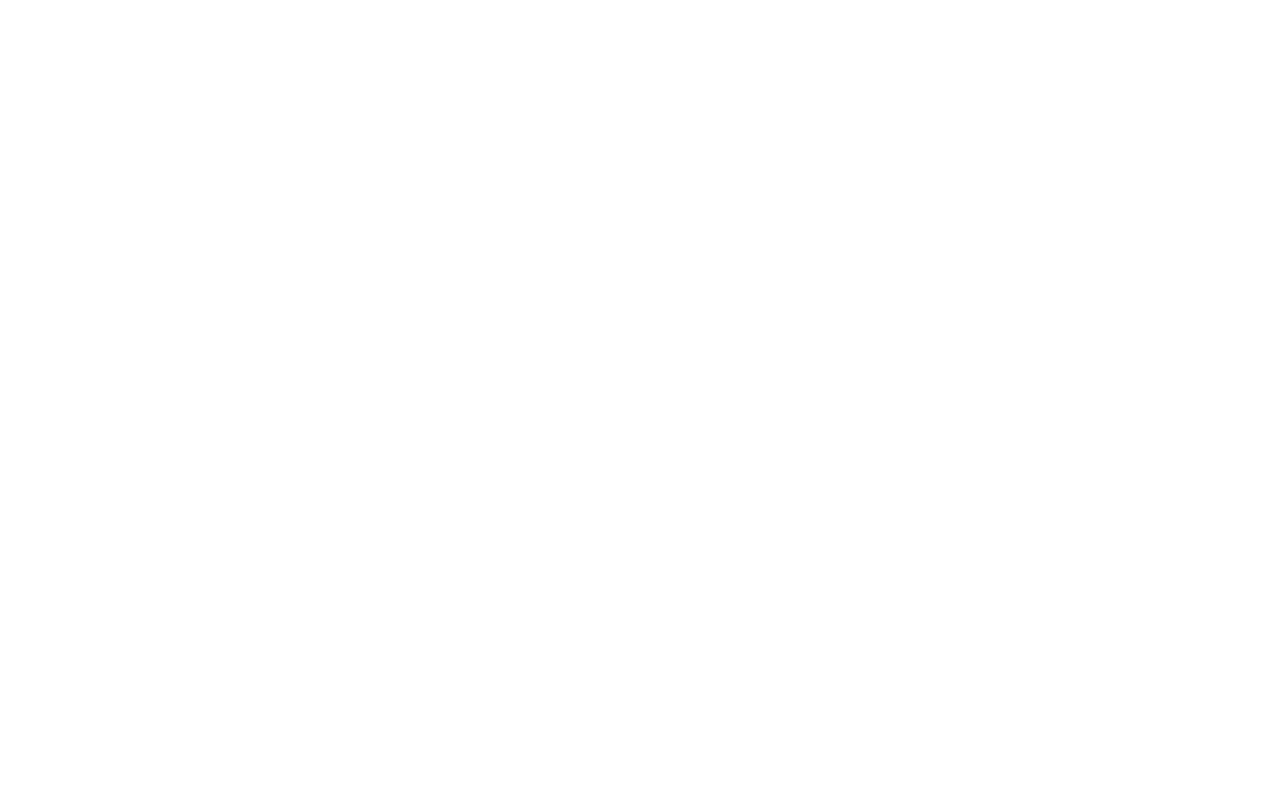
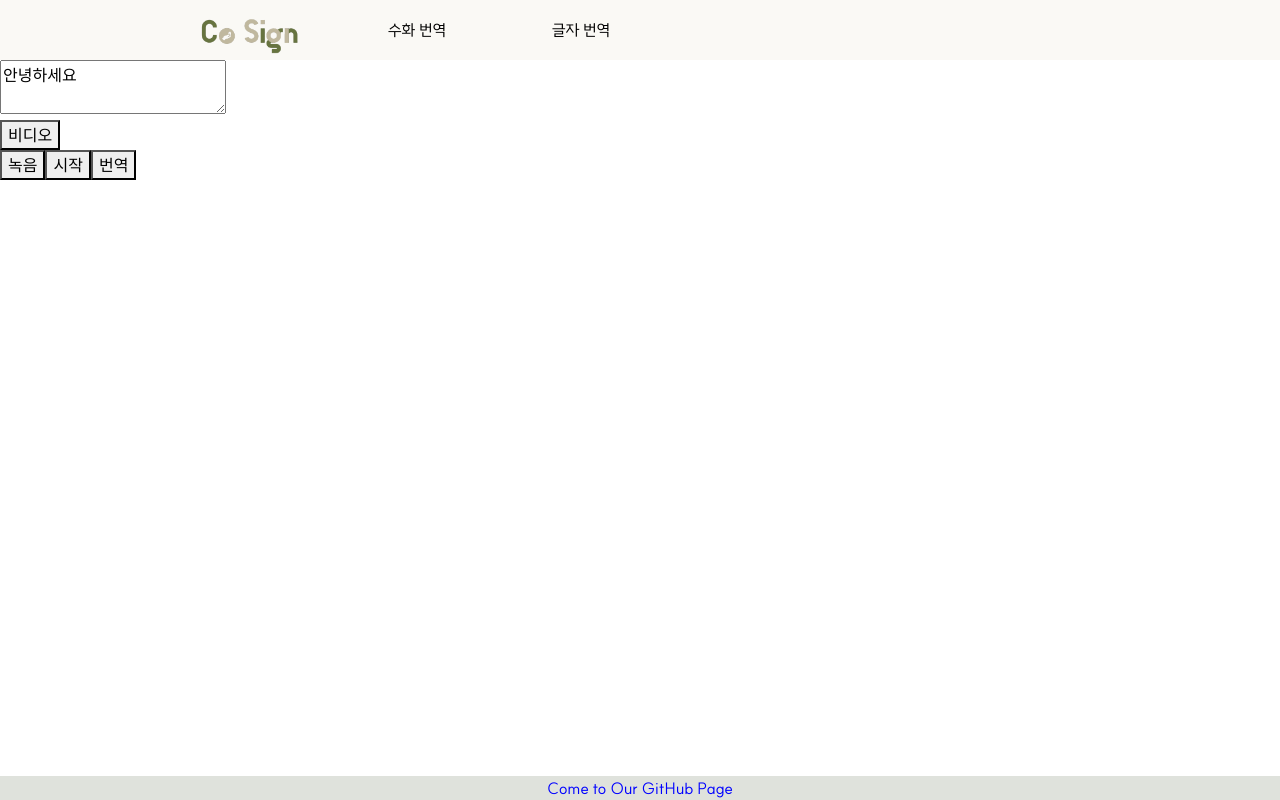
Before and after one commit to five-potatoes/front-end, a React (Create React App) app: page /TextTranslator in a window 1280 px wide. Before the commit this address had no page. Built offline with nearby package versions, Linux system fonts and the light colour scheme.

Commit message:
Update: header router update

```diff
--- a/src/App.js
+++ b/src/App.js
@@ -9,7 +9,7 @@
   return (
     <Routes>
       <Route path='/' element={<SignToText />} />
-      <Route path='/Text' element={<TextToSign />} />
+      <Route path='/TextTranslator' element={<TextToSign />} />
     </Routes>
   );
 }
--- a/src/component/Home/Header.js
+++ b/src/component/Home/Header.js
@@ -2,15 +2,17 @@
 import styles from '../styles/Header.module.css'
 import { useNavigate } from "react-router-dom";
 
+const Header = () => {
+    const movePage = useNavigate();
+    const goToSign = () => movePage('/');
+    const goToText = () => movePage('/TextTranslator');
 
-
-const Header = () => {
     return (
         <header className={styles.test}>
             <div>
-                <img src="logo.png" alt="logo" className={styles.logo} width={100}/>
-                <button className={styles.headbtn}>수화 번역</button>
-                <button className={styles.headbtn}>글자 번역</button>
+                <img src="logo.png" alt="logo" className={styles.logo} width={100} />
+                <button className={styles.headbtn} onClick={goToSign}>수화 번역</button>
+                <button className={styles.headbtn} onClick={goToText}>글자 번역</button>
             </div>
         </header>
     )
--- a/src/component/Home/SignToText.js
+++ b/src/component/Home/SignToText.js
@@ -37,11 +37,11 @@
                         <textarea className={styles.text} onChange={handleInput} value={text} />
                         <div>
                             <button onClick={handleButton} className={styles.btn}>
-                                <img src="img/소리듣기.png"/>
+                                <img src="img/소리듣기.png" alt=""/>
                             </button>
                             <CopyToClipboard text={text} className={styles.btn}>
                                 <button>
-                                    <img src="img/복사버튼.png"/>
+                                    <img src="img/복사버튼.png" alt=""/>
                                 </button>
                             </CopyToClipboard>
                         </div>
```
